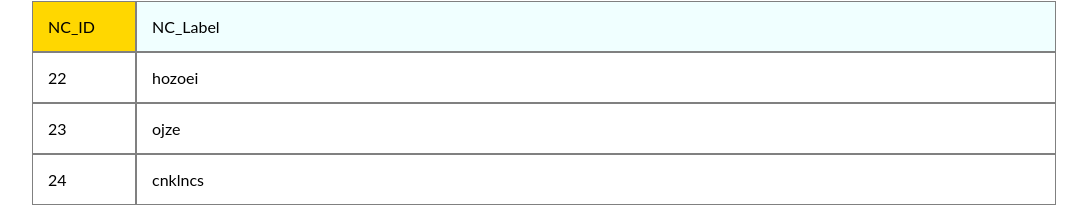
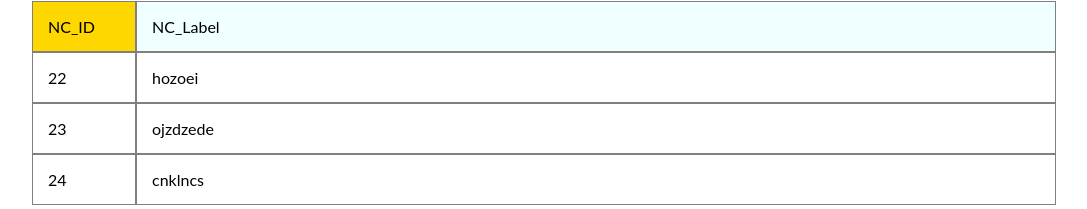
Before and after one commit to Khang90800/ncm3, an Angular app: page /nc-list in a window 1280 px wide. Shown: the part 165-374 px from the top of the page, without its empty margins (96-1183 px from the left). Built offline with nearby package versions, Linux system fonts and the light colour scheme.

Commit message:
all NC now in nc.service.ts

```diff
--- a/src/app/app.module.ts
+++ b/src/app/app.module.ts
@@ -15,6 +15,7 @@ import { NcListComponent } from '../list-menu/nc-list/nc-list.component';
 import { ApListComponent } from '../list-menu/ap-list/app-list.component';
 import { AdListComponent } from '../list-menu/ad-list/ad-list.component';
 import { NcComponent } from '../list-menu/nc-list/nc/nc.component';
+import { NcService } from './services/nc.service';
 
 const appRoutes: Routes = [
   { path: 'add-nc', component: AddNcComponent },
@@ -49,6 +50,7 @@ const appRoutes: Routes = [
     NcComponent
   ],
   providers: [
+    NcService
   ],
   bootstrap: [
     AppComponent
--- /dev/null
+++ b/src/app/services/nc.service.ts
@@ -0,0 +1,16 @@
+export class NcService {
+  ncProperties = [
+    {
+      id: '22',
+      label: 'hozoei'
+    },
+    {
+      id: '23',
+      label: 'ojzdzede'
+    },
+    {
+      id: '24',
+      label: 'cnklncs'
+    },
+  ];
+}
--- a/src/list-menu/nc-list/nc-list.component.css
+++ b/src/list-menu/nc-list/nc-list.component.css
@@ -16,6 +16,7 @@
 .boxTable:nth-child(1) {
   background-color: gold;
   flex: 1;
+  min-width: 80px;
 }
 
 .boxTable:nth-child(2) {
--- a/src/list-menu/nc-list/nc-list.component.ts
+++ b/src/list-menu/nc-list/nc-list.component.ts
@@ -1,26 +1,18 @@
-import { Component } from '@angular/core';
+import { Component, OnInit } from '@angular/core';
+import { NcService } from './../../app/services/nc.service';
 
 @Component({
   selector: 'app-nc-list',
   templateUrl: './nc-list.component.html',
   styleUrls: [ './nc-list.component.css' ]
 })
-export class NcListComponent  {
+export class NcListComponent implements OnInit {
 
-   ncProperties = [
-    {
-      id: '22',
-      label: 'hozoei'
-    },
-    {
-      id: '23',
-      label: 'ojze'
-    },
-    {
-      id: '24',
-      label: 'cnklncs'
-    },
-  ];
+  ncProperties: any[];
 
-  constructor() {}
+  constructor(private ncService: NcService) {}
+
+  ngOnInit() {
+    this.ncProperties = this.ncService.ncProperties;
+  }
 }
--- a/src/list-menu/nc-list/nc/nc.component.css
+++ b/src/list-menu/nc-list/nc/nc.component.css
@@ -18,6 +18,7 @@ p {
 
 .boxTableBody:nth-child(1) {
   flex: 1;
+  min-width: 80px;
 }
 
 .boxTableBody:nth-child(2) {
--- a/src/list-menu/nc-list/nc/nc.component.ts
+++ b/src/list-menu/nc-list/nc/nc.component.ts
@@ -1,4 +1,5 @@
 import { Component, Input } from "@angular/core";
+import { NcService } from '../../../app/services/nc.service';
 
 @Component({
   selector: "app-nc",
@@ -10,5 +11,5 @@ export class NcComponent {
   @Input() ncId: string;
   @Input() ncLabel: string;
 
-  constructor() {}
+  constructor(private ncService: NcService) {}
 }
```
